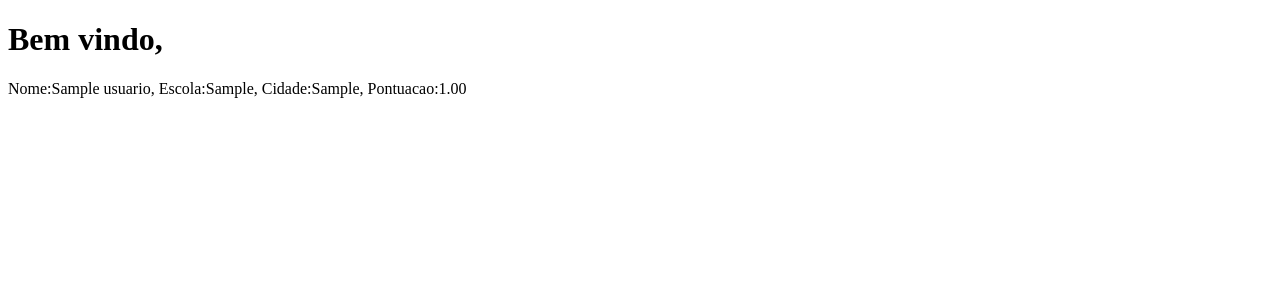
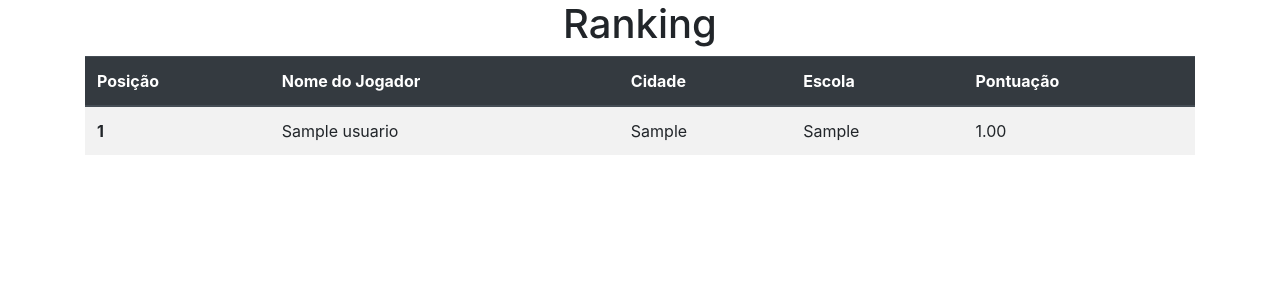
Before and after one commit to jmbenck/django-unity-webgl, a Django app: page /ranking/ in a window 1280 px wide. Shown: the top 300 px of the page. Run offline with Django 3.2, Linux system fonts and the light colour scheme; tables that the repository leaves empty hold one stand-in row (values such as "Sample post"); some libraries are stand-ins or nearby versions.

Commit message:
Update bootstrap

```diff
--- a/api/templates/base.html
+++ b/api/templates/base.html
@@ -1,19 +1,27 @@
 <!doctype html>
 <html lang="pt-br">
   <head>
+    <!-- Required meta tags -->
     <meta charset="utf-8">
     <meta name="viewport" content="width=device-width, initial-scale=1, shrink-to-fit=no">
-    <link rel="stylesheet" href="https://stackpath.bootstrapcdn.com/bootstrap/4.1.3/css/bootstrap.min.css" integrity="sha384-MCw98/SFnGE8fJT3GXwEOngsV7Zt27NXFoaoApmYm81iuXoPkFOJwJ8ERdknLPMO" crossorigin="anonymous">
+    <!-- Bootstrap CSS -->
+    <link rel="stylesheet" href="https://stackpath.bootstrapcdn.com/bootstrap/4.3.1/css/bootstrap.min.css" integrity="sha384-ggOyR0iXCbMQv3Xipma34MD+dH/1fQ784/j6cY/iJTQUOhcWr7x9JvoRxT2MZw1T" crossorigin="anonymous">
     <title>Jogo MP</title>
   </head>
   <body>
     <div class="container">
       <div class="row justify-content-center">
-        <div class="col-8">
+        <div class="col-12">
           {% block content %}
           {% endblock %}
         </div>
       </div>
     </div>
+    <!-- Optional JavaScript -->
+    <!-- jQuery first, then Popper.js, then Bootstrap JS -->
+    <script src="https://code.jquery.com/jquery-3.3.1.slim.min.js" integrity="sha384-q8i/X+965DzO0rT7abK41JStQIAqVgRVzpbzo5smXKp4YfRvH+8abtTE1Pi6jizo" crossorigin="anonymous"></script>
+    <script src="https://cdnjs.cloudflare.com/ajax/libs/popper.js/1.14.7/umd/popper.min.js" integrity="sha384-UO2eT0CpHqdSJQ6hJty5KVphtPhzWj9WO1clHTMGa3JDZwrnQq4sF86dIHNDz0W1" crossorigin="anonymous"></script>
+    <script src="https://stackpath.bootstrapcdn.com/bootstrap/4.3.1/js/bootstrap.min.js" integrity="sha384-JjSmVgyd0p3pXB1rRibZUAYoIIy6OrQ6VrjIEaFf/nJGzIxFDsf4x0xIM+B07jRM" crossorigin="anonymous"></script>
+  </body>
   </body>
 </html>
--- a/api/templates/ranking.html
+++ b/api/templates/ranking.html
@@ -1,13 +1,28 @@
-<!DOCTYPE html>
-<html lang="pt-br">
-<head>
-    <meta charset="UTF-8">
-    <title>Ranking</title>
-</head>
-<body>
-    <h1>Bem vindo, {{user.username}}</h1>
+{% extends 'base.html' %}
+
+{% block content %}
+    <h1 class="text-center">Ranking</h1>
+    <table class="table table-striped">
+    <thead class="thead-dark">
+    <tr>
+        <th scope="col">Posição</th>
+        <th scope="col">Nome do Jogador</th>
+        <th scope="col">Cidade</th>
+        <th scope="col">Escola</th>
+        <th scope="col">Pontuação</th>
+    </tr>
+  </thead>
+        <tbody>
+
     {% for r in ranking %}
-        <p>Nome:{{r.nome}}, Escola:{{r.escola}}, Cidade:{{r.cidade}}, Pontuacao:{{r.pontuacao}}</p>
+            <tr>
+            <th scope="row">{{forloop.counter}}</th>
+            <td>{{r.nome}}</td>
+            <td>{{r.cidade}}</td>
+            <td>{{r.escola}}</td>
+            <td>{{r.pontuacao}}</td>
     {% endfor %}
-</body>
-</html>
+        </tr>
+        </tbody>
+    </table>
+{% endblock %}
--- a/api/templates/usuario_cadastro.html
+++ b/api/templates/usuario_cadastro.html
@@ -7,6 +7,7 @@
   <form method="post">
     {% csrf_token %}
     {{ form|crispy }}
-    <button type="submit" class="btn btn-success">Salvar</button>
+    <button type="submit" class="btn btn-success mb-5">Salvar</button>
+
   </form>
 {% endblock %}
```
